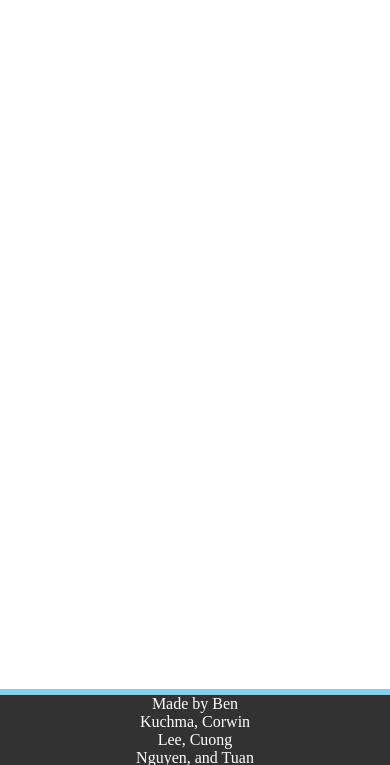
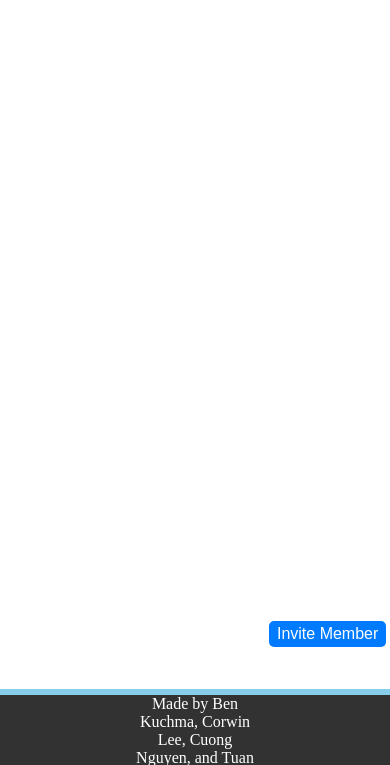
Before and after one commit to Benzillaist/Music-Matchmaker, a plain HTML site: page frontend/listen.html in a window 390 px wide. Shown: the part 79-844 px from the top of the page. Drawn offline with Linux system fonts and the light colour scheme.

Commit message:
Add Invite Member button and

```diff
--- /dev/null
+++ b/frontend/listen.css
@@ -0,0 +1,39 @@
+/* Style for the Invite Member button */
+body {
+    position: relative;
+    /* This allows absolutely positioned elements inside it */
+}
+
+/* Style for the Invite Member button */
+#invite_member_btn {
+    position: fixed;
+    bottom: 14%;
+    right: 1%;
+    padding: 1% 2%;
+    background-color: #007bff;
+    color: white;
+    border: none;
+    border-radius: 5px;
+    font-size: 100%;
+    cursor: pointer;
+}
+
+#invite_member_btn:hover {
+    background-color: #0056b3;
+    /* Darker blue on hover */
+}
+
+/* Make the button responsive */
+@media screen and (max-width: 768px) {
+    #invite_member_btn {
+        padding: 1% 2%;
+        font-size: 100%;
+    }
+}
+
+@media screen and (max-width: 480px) {
+    #invite_member_btn {
+        padding: 1% 2%;
+        font-size: 100%;
+    }
+}
--- a/frontend/listen.html
+++ b/frontend/listen.html
@@ -3,6 +3,8 @@
   <head>
     <title>Music Matchmaker</title>
     <link rel="stylesheet" href="main.css"/>
+    <link rel="stylesheet" href="listen.css"/>
+
   </head>
   <body>
     <div class="body vcontainer">
@@ -14,7 +16,6 @@
                 <a class="h1 white header-item link" href="index.html"> Home </a>
               </div>
             </div>
-
             <div id="header-items" class="center hcontainer">
               <a class="h2 white header-item link" href="listen.html"> Listen </a>
               <a class="h2 white header-item link" href="groups.html"> Groups </a>
@@ -25,14 +26,13 @@
         </div>
       </div>
 
-      <div id="content">
+      <main id="content">
+        <!-- Invite Member Button -->
+        <button id="invite_member_btn" class="invite-btn">Invite Member</button>
 
-        <!-- Put content here! -->
-
-      </div>
+      </main>
 
       <div class="vcontainer bottom">
-
         <div class="bar accent1"></div>
 
         <div id="footer" class="full hcontainer">
```
